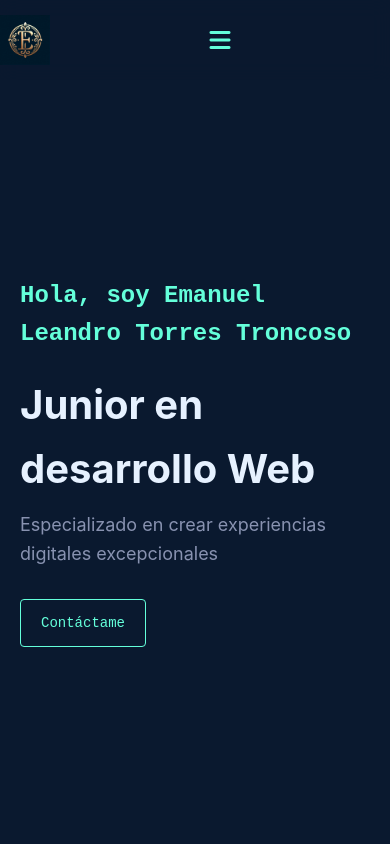
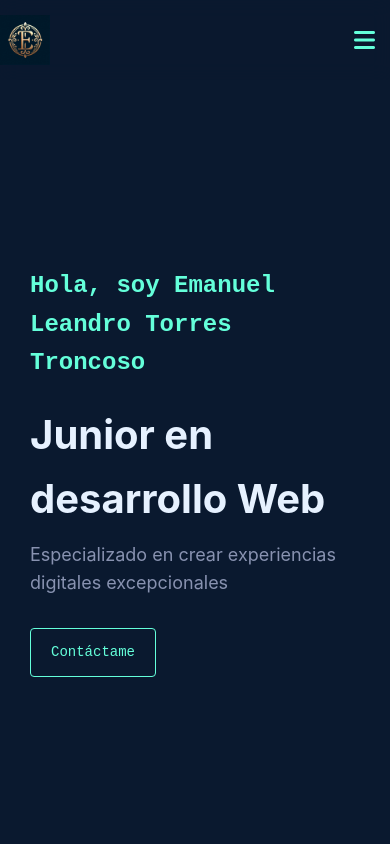
Before and after one commit to TorresX9-11/Portafolio, a plain HTML site: page index.html in a window 390 px wide. Shown: the top 844 px of the page. Drawn offline with Linux system fonts and the light colour scheme; files whose address does not match are found by name.

Commit message:
update styles.css

```diff
--- a/assets/css/style.css
+++ b/assets/css/style.css
@@ -57,9 +57,7 @@ a:hover {
 .btn:hover {
     background: rgba(100, 255, 218, 0.1);
 }
-.menu-toggle {
-    display:flex
-}
+
 
 /* Header */
 .header {
@@ -84,6 +82,7 @@ header img{
     justify-content: space-between;
     align-items: center;
     width: 100%;
+
 }
 /* Lista de links en el contenedor horizontal */
 .nav-list {
@@ -391,13 +390,16 @@ header img{
 }
 
 /* Responsive */
-@media (max-width: 768px) {
+@media (max-width: 700px) {
     .nav-list {
         display: none;
     }
 
     .menu-toggle {
         display: flex;
+        z-index: 1000;
+        position: absolute;
+        right: 15px;
     }
 
     .about-content {
@@ -433,7 +435,17 @@ header img{
     .section-title::after {
         display: none;
     }
+}
 
+@media(max-width: 400px) {
+
+    body {
+        margin: 0px;
+        padding: 10px;
+    }
+
+
+}
 /* Efecto de cursor personalizado */
 .cursor {
     position: fixed;
@@ -485,4 +497,3 @@ header img{
 html.has-custom-cursor * {
     cursor: none !important;
 }
-}
```
Lines whose indentation alone changed are shown as unchanged.
